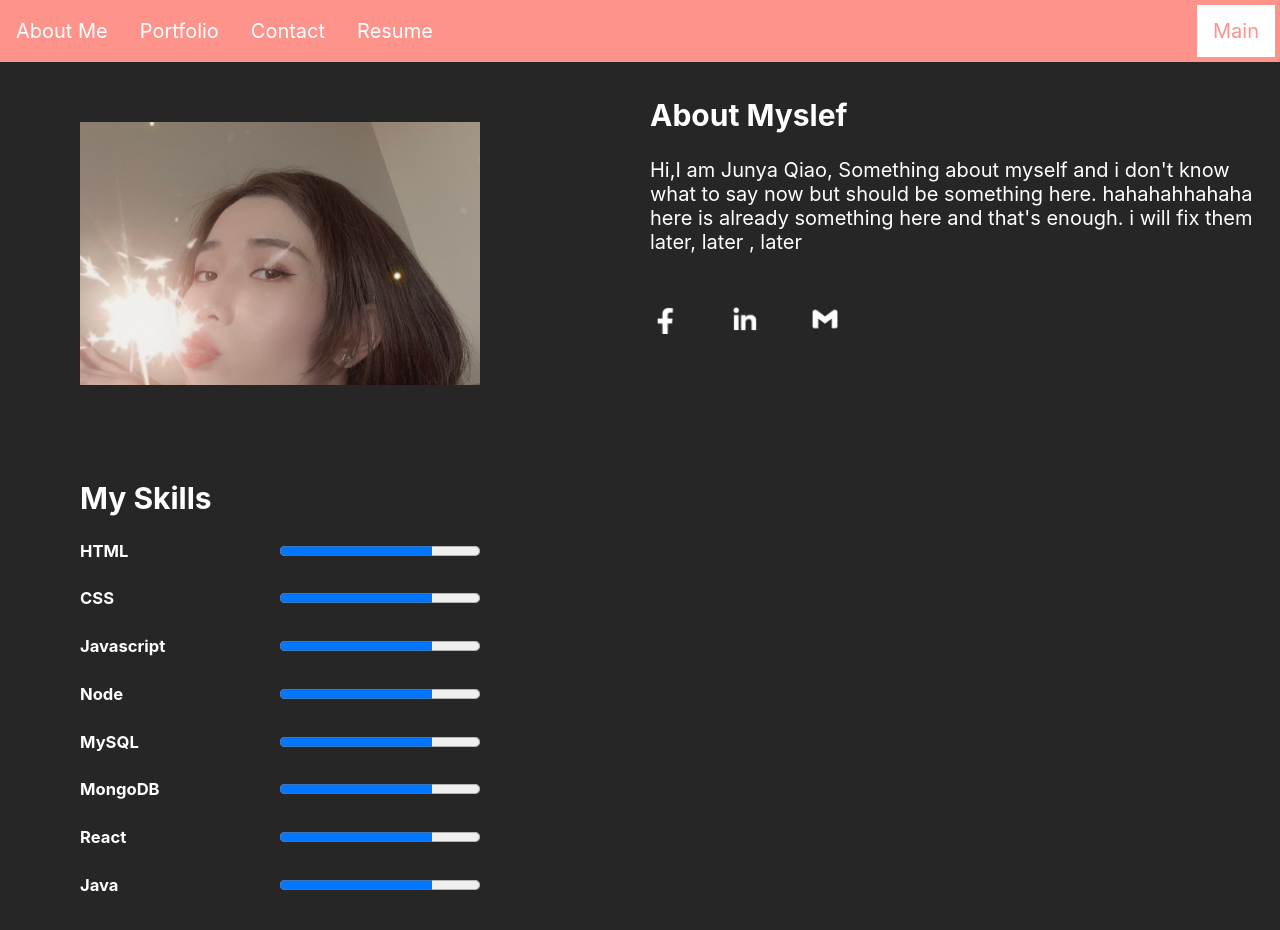
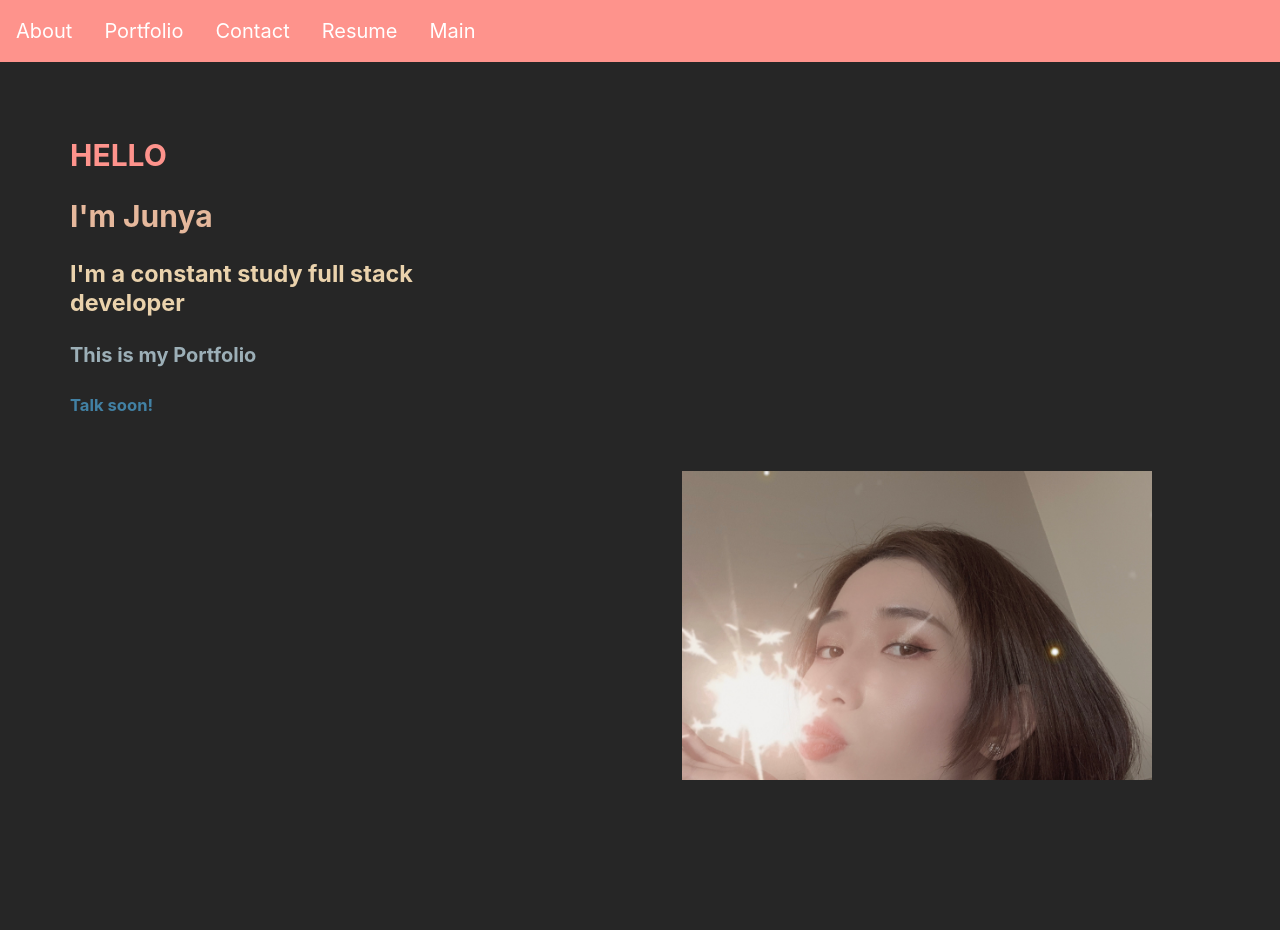
Before and after one commit to JunyaQ/Bootcamp_challenge20_NewPortfolio, a React (Create React App) app: page / in a window 1280 px wide. After the commit the page ends 800 px from the top, so only its background shows below. Built offline with nearby package versions, Linux system fonts and the light colour scheme.

Commit message:
change nav to props for page change use

```diff
--- a/src/App.js
+++ b/src/App.js
@@ -1,16 +1,16 @@
 // /import logo from './logo.svg';
 import './App.css';
 import Nav from './component/Nav';
-//import Main from './component/Main';
-import About from './component/About';
+import Main from './component/Main';
+//import About from './component/About';
 
 function App() {
   return (
     <div>
        <Nav></Nav>
       <main>
-      <About></About>
-       {/*<Main></Main>*/}
+      {/*<About></About>*/}
+       <Main></Main>
       </main>
     </div>
   );
--- a/src/component/Main/index.jsx
+++ b/src/component/Main/index.jsx
@@ -1,5 +1,6 @@
 import React from "react";
 import person from "../../assets/person.JPG"
+
 function Main(){
 
     return(
--- a/src/component/Nav/index.jsx
+++ b/src/component/Nav/index.jsx
@@ -1,19 +1,21 @@
 import React from "react";
-function Nav(){
-  const onClickHandler = () => {
-    console.log("click handled")
-  }
+function Nav(props){
+
+const navbar = ["About","Portfolio","Contact","Resume","Main"];
     return (
 <section className="nav-bar">
 <ul>
-  <li className="nav-item"><a href="#about" onClick={() =>onClickHandler()}>About Me</a></li>
-  <li className="nav-item"><a href="#portfolio" onClick={() =>onClickHandler()}>Portfolio</a></li>
-  <li className="nav-item"><a href="#contact" onClick={() =>onClickHandler()}>Contact</a></li>
-  <li className="nav-item"><a href="#resume" onClick={() =>onClickHandler()}>Resume</a></li>
-  <li className="nav-right"><a class="active" href="#main">Main</a></li>
+  {navbar.map(item=>(
+    <li className="nav-item" key={item}>
+      <a href={"#"+item}
+      onClick={()=> props.handlePageChange(item)}
+      className={props.currentPage === item ? 'nav-link active' : 'nav-link'}>
+        {item}
+      </a>
+    </li>
+  ))}
 </ul>
 </section>
-    )
+ )
 }
-
 export default Nav;
```
Also changed, not shown: src/component/Contact/index.jsx (added, +9 -0 lines), src/component/Portfolio/index.jsx (added, +9 -0 lines), src/component/Resume/index.jsx (added, +9 -0 lines).
